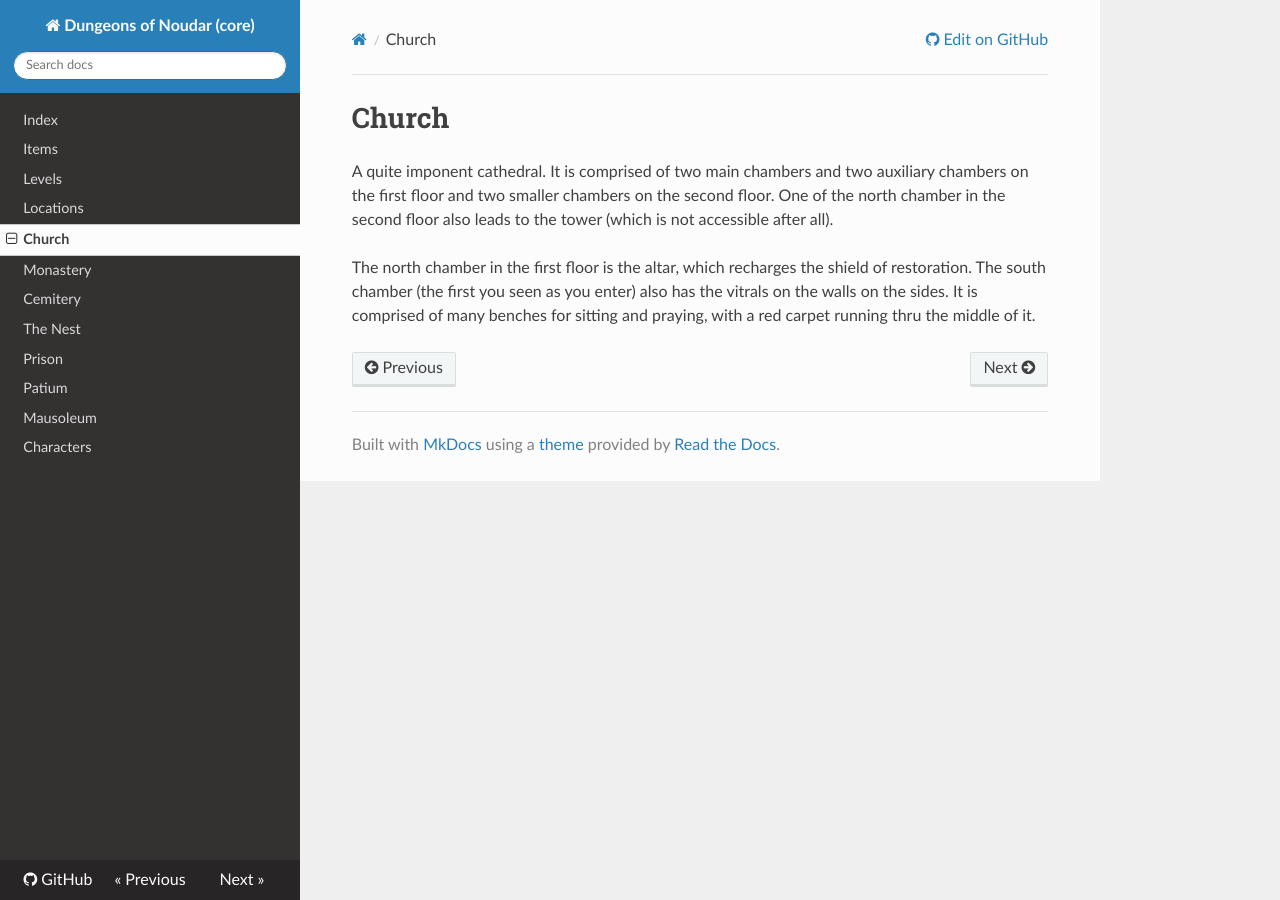
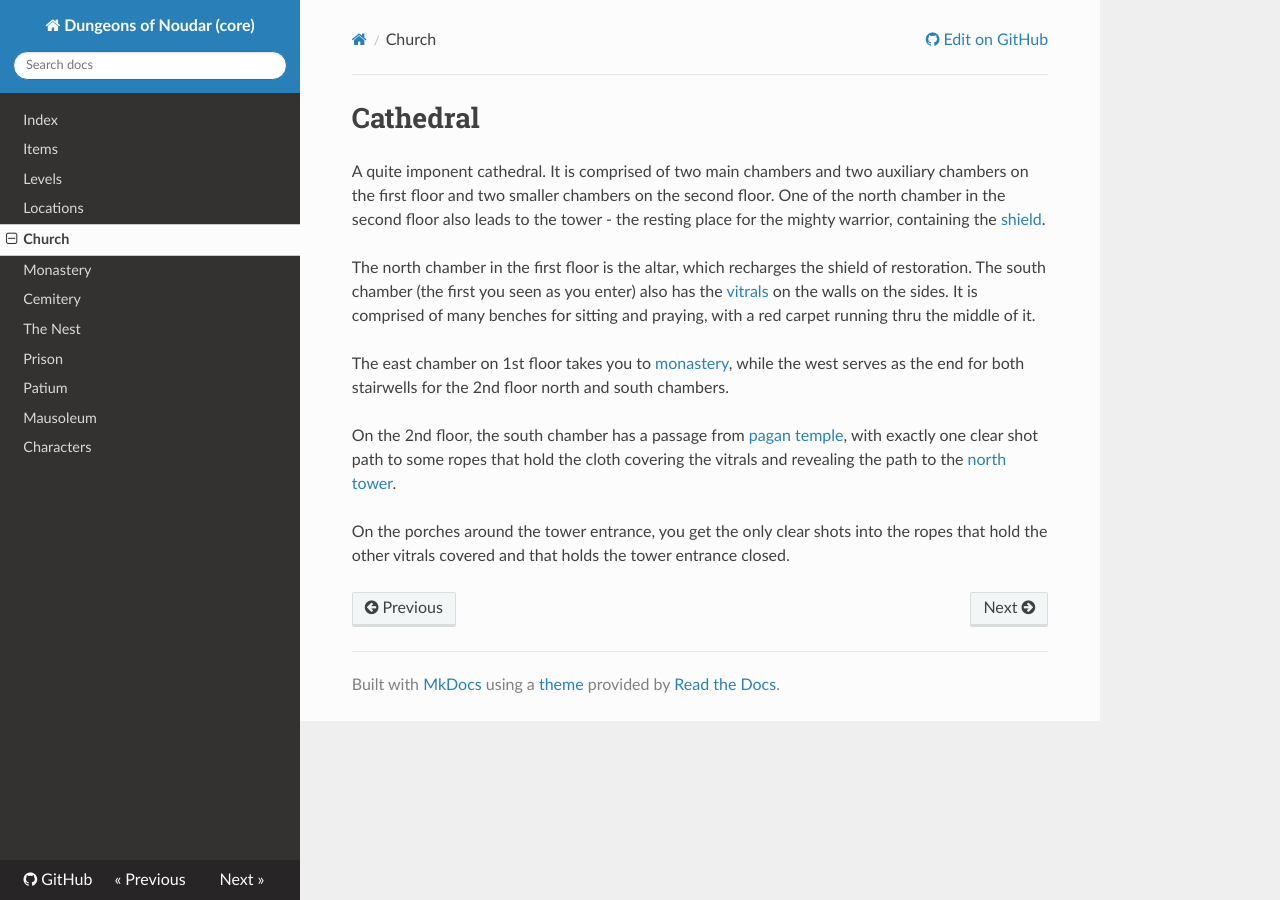
Before and after one commit to TheFakeMontyOnTheRun/noudar-core, an MkDocs documentation site: the page built from docs/church.md, in a window 1280 px wide. Built offline with MkDocs 1.6.1, drawn with Linux system fonts in a browser that asks for light colours; nearby versions of some CDN libraries; old or Windows-style settings are respelled for this version of MkDocs.

Commit message:
Add a better description of the structure of the cathedral

```diff
--- a/docs/church.md
+++ b/docs/church.md
@@ -1,6 +1,30 @@
-Church
+Cathedral
 ======
 
-A quite imponent cathedral. It is comprised of two main chambers and two auxiliary chambers on the first floor and two smaller chambers on the second floor. One of the north chamber in the second floor also leads to the tower (which is not accessible after all).
+A quite imponent cathedral. It is comprised of two main
+chambers and two auxiliary chambers on the first floor and
+two smaller chambers on the second floor. One of the north
+chamber in the second floor also leads to the tower - the
+resting place for the mighty warrior, containing the
+[shield](shield.md).
 
-The north chamber in the first floor is the altar, which recharges the shield of restoration. The south chamber (the first you seen as you enter) also has the vitrals on the walls on the sides. It is comprised of many benches for sitting and praying, with a red carpet running thru the middle of it.
+The north chamber in the first floor is the altar, which
+recharges the shield of restoration. The south chamber (the
+first you seen as you enter) also has the
+[vitrals](vitrals.md) on the walls on the sides. It is
+comprised of many benches for sitting and praying, with a
+red carpet running thru the middle of it.
+
+The east chamber on 1st floor takes you to
+[monastery](monastery.md), while the west serves as the end
+for both stairwells for the 2nd floor north and south
+chambers.
+
+On the 2nd floor, the south chamber has a passage from
+[pagan temple](nest.md), with exactly one clear shot path to
+some ropes that hold the cloth covering the vitrals and
+revealing the path to the [north tower](tower.md).
+
+On the porches around the tower entrance, you get the only
+clear shots into the ropes that hold the other vitrals covered
+and that holds the tower entrance closed.
```
